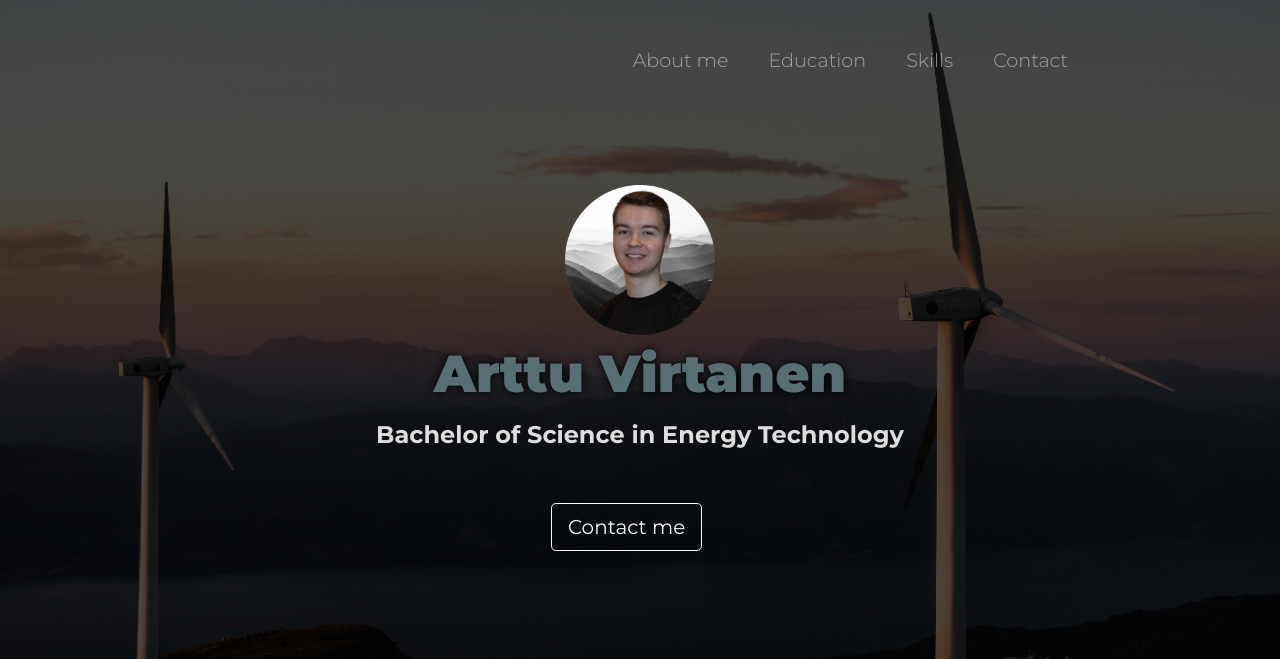
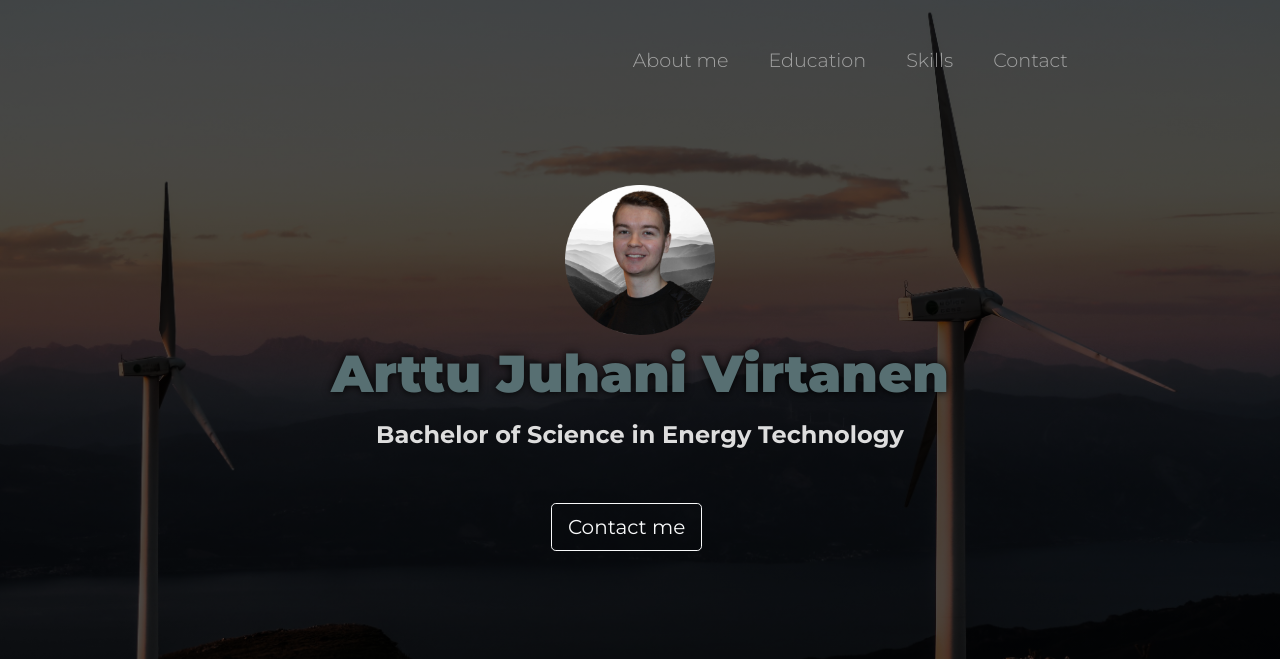
Before and after one commit to arttujuhani/Arttu-Virtanen, a Flask app: page / in a window 1280 px wide. Shown: the top 659 px of the page. Run offline with Flask 2, Linux system fonts and the light colour scheme.

Commit message:
Test commit

```diff
--- a/templates/index.html
+++ b/templates/index.html
@@ -53,7 +53,7 @@
 
         <div class="top-container">
             <img class="CV-picture" src="static/images/CV_kuva_nature_bg.png">
-            <h1 class="big-heading">Arttu Virtanen</h1>
+            <h1 class="big-heading">Arttu Juhani Virtanen</h1>
             <h4 class="small-heading">Bachelor of Science in Energy Technology</h4>
         </div>
 
```
